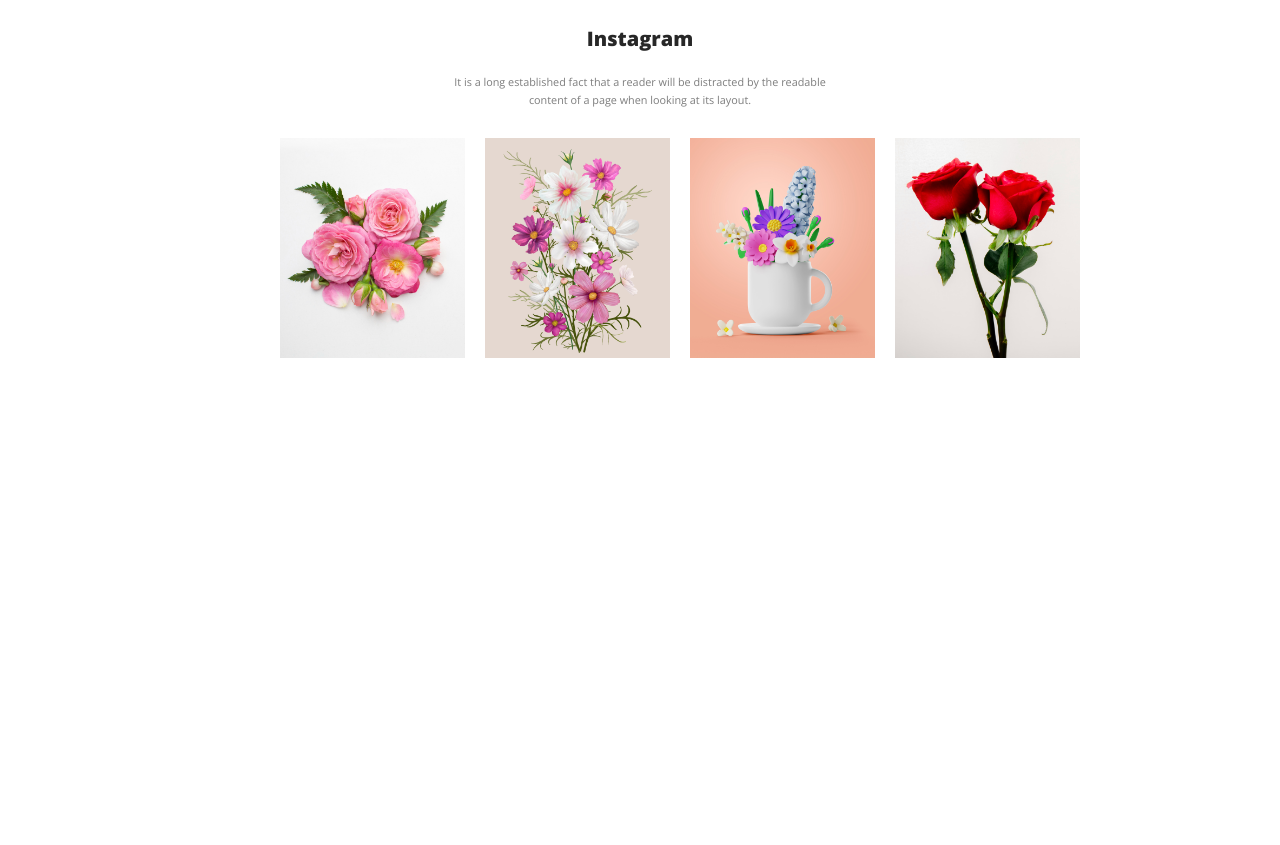
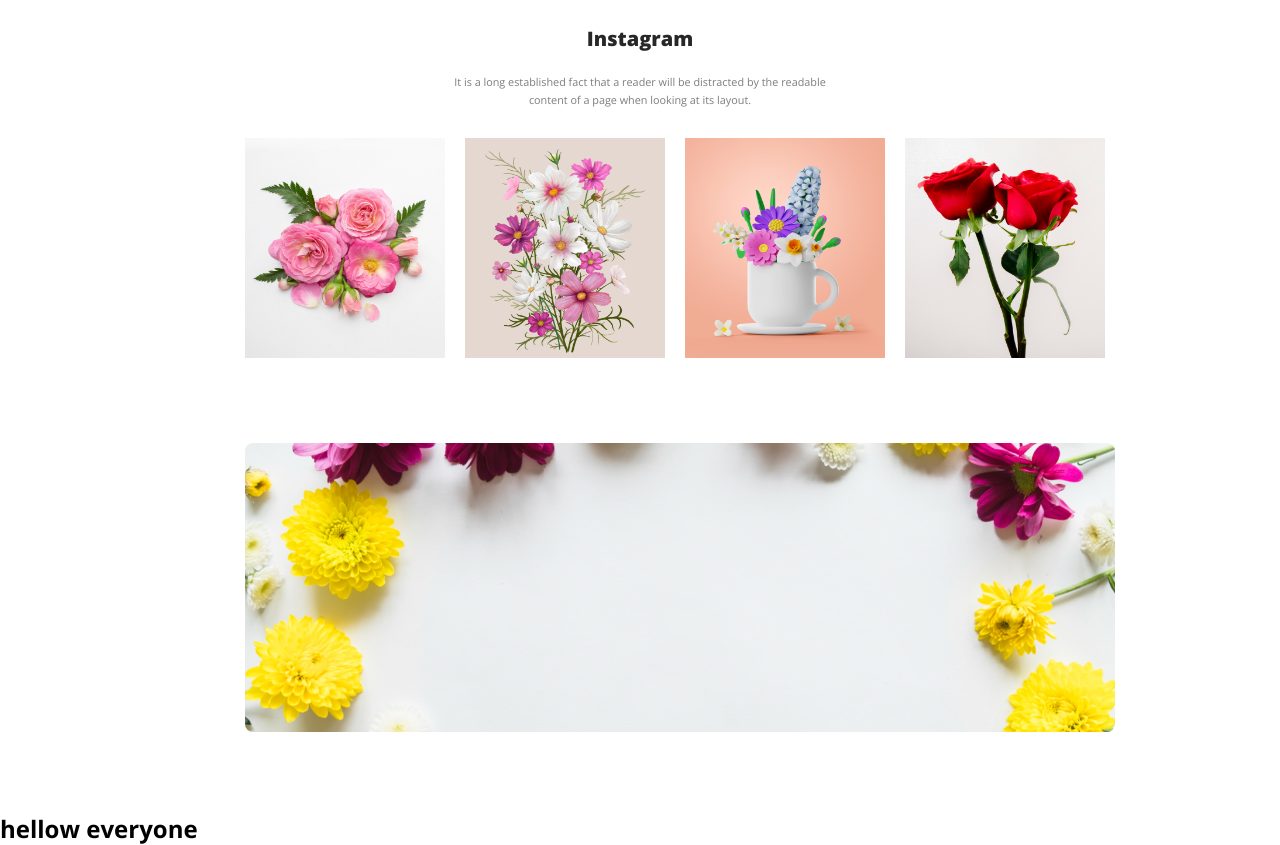
Before and after one commit to munna500362/1st-assaignment, a plain HTML site: page index.html in a window 1280 px wide. Shown: the part 1240-2085 px from the top of the page. Before the commit the page ends 1613 px from the top, so only its background shows below. Drawn offline with nearby package versions, Linux system fonts and the light colour scheme.

Commit message:
my commit

```diff
--- a/index.html
+++ b/index.html
@@ -81,12 +81,22 @@
 
         </section>
         <section>
-            <div>
-                <h4></h4>
-                <p></p>
+            <div class="last-section">
+                <div class="box-section">
+                    <div class="box-text-section">
+
+                    </div>
+                    <div class="box-dexcribtion-section">
+
+                    </div>
+
+                </div>
 
             </div>
 
+        </section>
+        <section>
+            <h1>hellow everyone</h1>
         </section>
     </main>
     <footer>
--- a/style/style.css
+++ b/style/style.css
@@ -103,7 +103,7 @@ body{
 }
 .insta-img{
     display: flex;
-    margin: 10px 280px;
+    margin: 10px 245px;
 
 }
 .insta-img-section{
@@ -112,7 +112,24 @@ body{
 
 }
 .flower-section{
-    width: 185px;
+    width: 200px;
     height: 220px;
     display:cover;
 }
+
+/*instagram section end*/
+
+.last-section{
+    background-image: url('../image/Flower\ Asset/Rectangle 9.png');
+   background-position: center;
+   background-repeat: no-repeat;
+   background-size: cover;
+   border-radius: 8px;
+   width: 870px;
+   height: 289px;
+   margin:80px 245px 80px 245px;
+
+}
+.box-text-section{
+
+}
```
